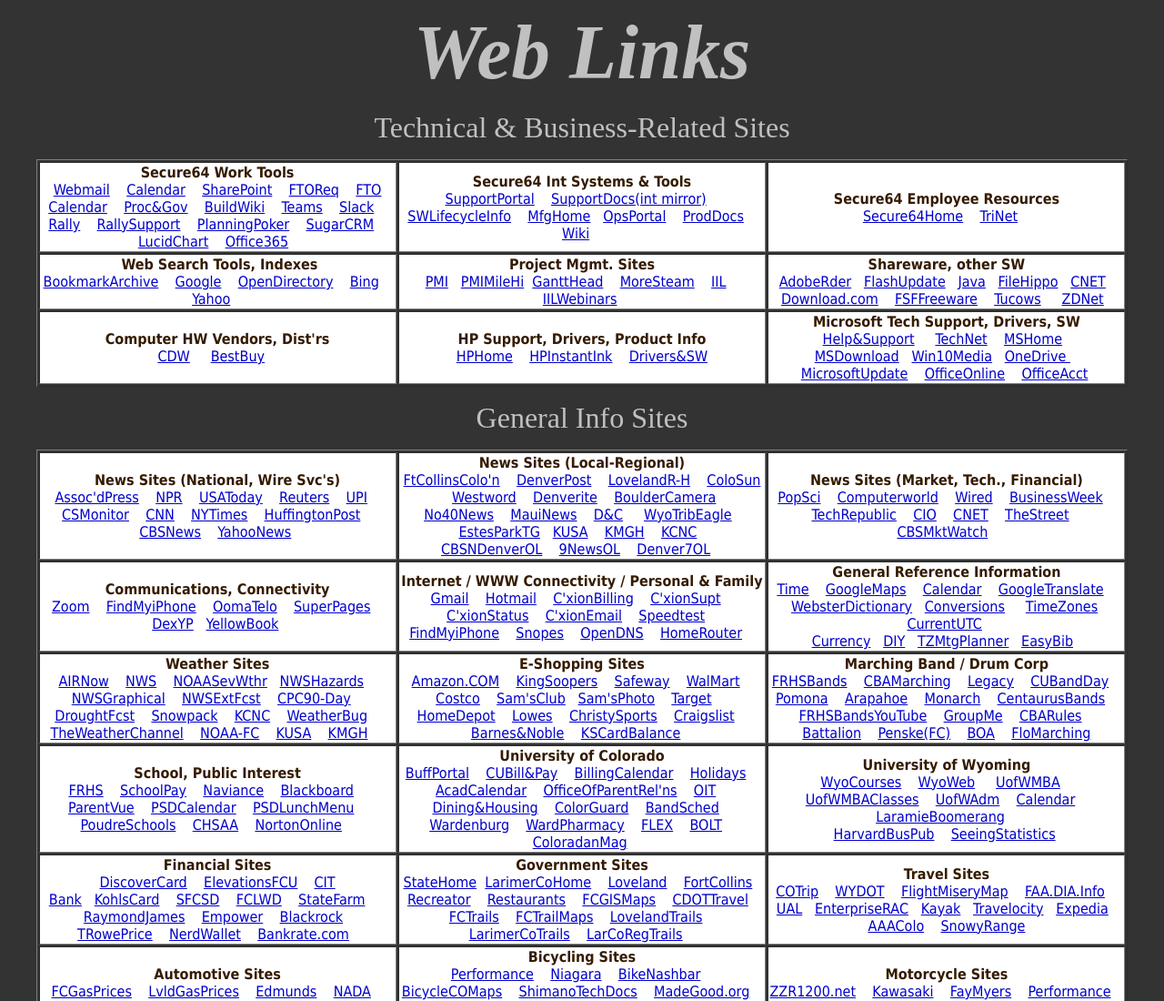
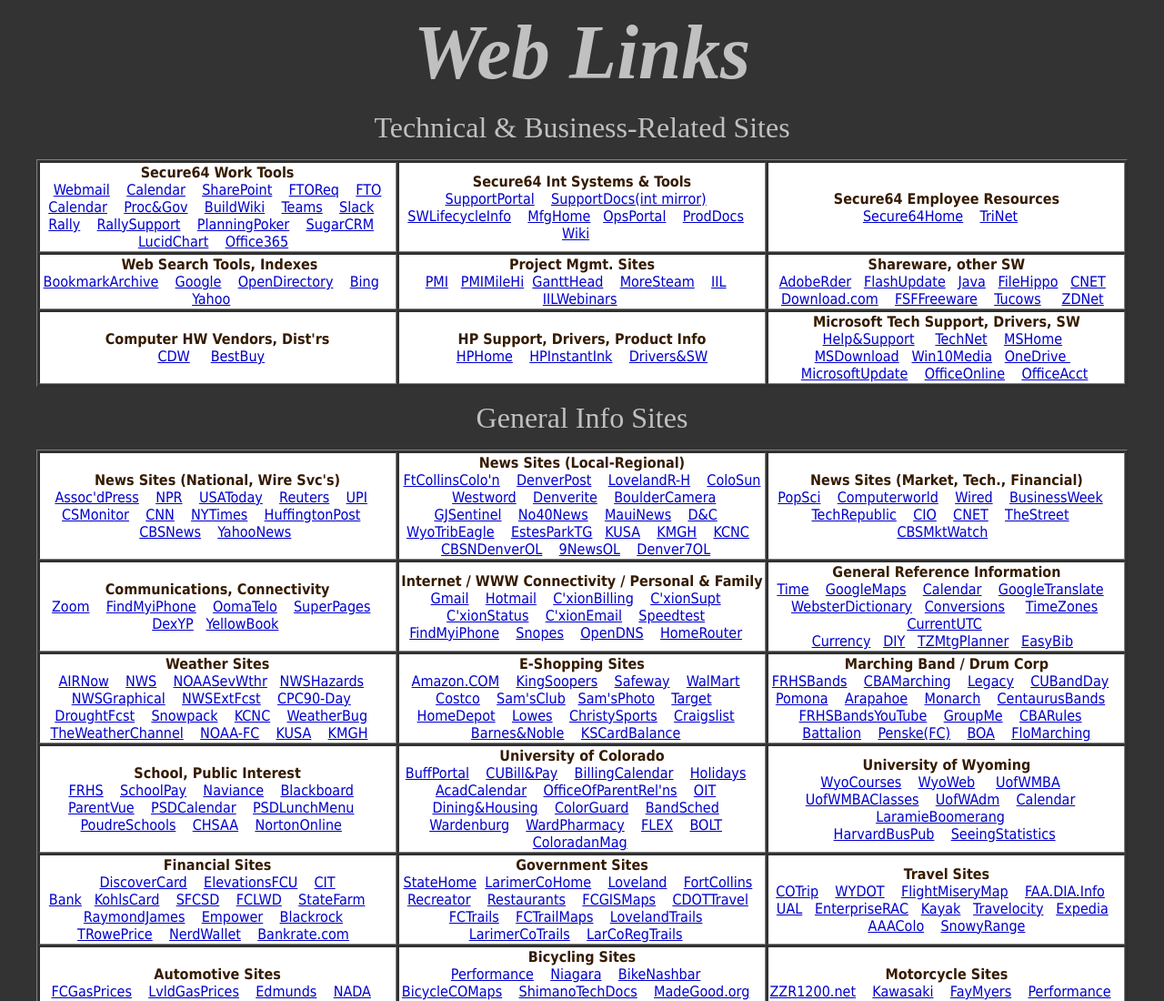
Before and after one commit to nedpuev/Web, a plain HTML site: page index.html in a window 1280 px wide. Shown: the top 1100 px of the page at 91% size. Drawn offline with Linux system fonts and the light colour scheme.

Commit message:
Add files via upload

```diff
--- a/index.html
+++ b/index.html
@@ -157,7 +157,8 @@
     href="http://www.denverpost.com/">DenverPost</a>&nbsp;&nbsp;&nbsp;
 	<a href="https://www.reporterherald.com/">LovelandR-H</a>&nbsp;&nbsp;&nbsp;
 	<a href="https://coloradosun.com/">ColoSun</a> &nbsp;&nbsp;&nbsp;<a href="https://www.westword.com/">Westword</a>&nbsp;&nbsp;&nbsp; <a href="https://denverite.com/">Denverite</a>&nbsp;&nbsp;&nbsp;
-	<a href="http://www.dailycamera.com/news">BoulderCamera</a>&nbsp;&nbsp; &nbsp;<a href="https://northfortynews.com/">No40News</a>&nbsp;&nbsp;&nbsp;
+	<a href="http://www.dailycamera.com/news">BoulderCamera</a>&nbsp;&nbsp; &nbsp;<a href="https://www.gjsentinel.com/news/">GJSentinel</a>&nbsp;&nbsp;&nbsp;
+	<a href="https://northfortynews.com/">No40News</a>&nbsp;&nbsp;&nbsp;
 	<a href="http://www.mauinews.com/news/local-news/">MauiNews</a>&nbsp;&nbsp;&nbsp;
 	<a href="http://www.democratandchronicle.com/">D&amp;C</a>&nbsp;&nbsp; &nbsp;
 	<a href="http://www.wyomingnews.com/">WyoTribEagle</a>&nbsp;&nbsp;&nbsp;
```
